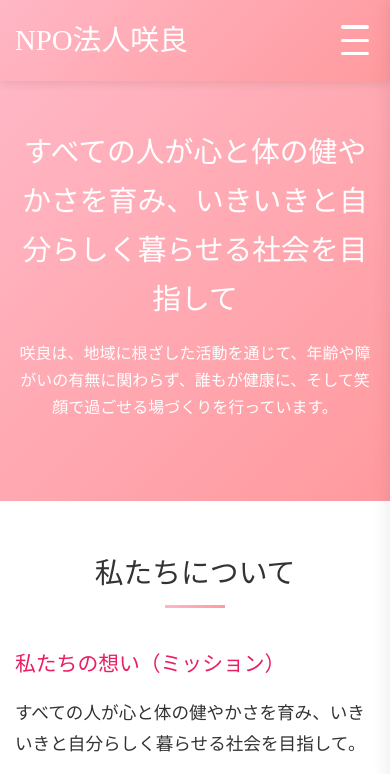
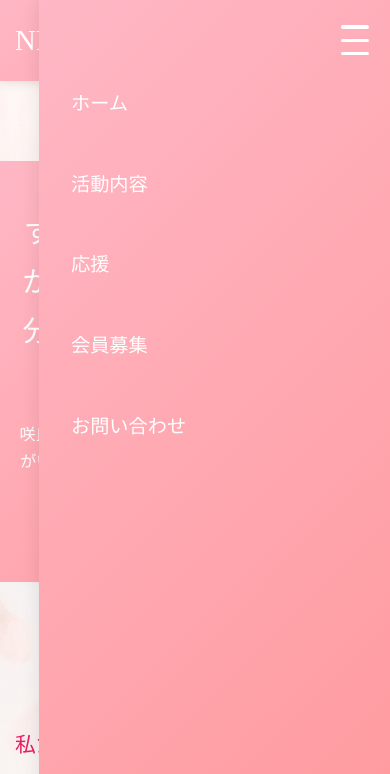
Before and after one commit to akadotani/npo-sakura, a plain HTML site: page index.html in a window 390 px wide. Both pictures are taken after a click on the button "メニューを開く". Shown: the top 774 px of the page. Drawn offline with Linux system fonts and the light colour scheme.

Commit message:
fix: fix humberger menu error

```diff
--- a/assets/css/styles.css
+++ b/assets/css/styles.css
@@ -21,7 +21,7 @@ body::before {
     left: 0;
     width: 100%;
     height: 100%;
-    background-image: url('sakura-bg.png');
+    background-image: url('/assets/images/sakura-bg.png');
     background-size: cover;
     background-position: center;
     background-repeat: no-repeat;
@@ -44,8 +44,9 @@ body::before {
     position: fixed;
     top: 0;
     width: 100%;
-    z-index: 1000;
+    z-index: 10000;
     box-shadow: 0 2px 10px rgba(0,0,0,0.1);
+    position: relative;
 }
 
 .header .container {
@@ -743,7 +744,7 @@ main {
     background: none;
     border: none;
     cursor: pointer;
-    z-index: 1100;
+    z-index: 12000;
 }
 .hamburger span {
     display: block;
@@ -767,7 +768,7 @@ main {
         box-shadow: -2px 0 16px rgba(0,0,0,0.08);
         transform: translateX(100%);
         transition: transform 0.3s cubic-bezier(.4,0,.2,1);
-        z-index: 1050;
+        z-index: 11000;
         display: flex;
         flex-direction: column;
         justify-content: flex-start;
--- a/assets/js/include.js
+++ b/assets/js/include.js
@@ -1,9 +1,30 @@
-function includeHTML(id, url) {
+function includeHTML(id, url, callback) {
   fetch(url)
     .then(res => res.text())
-    .then(html => { document.getElementById(id).innerHTML = html; });
+    .then(html => {
+      document.getElementById(id).innerHTML = html;
+      if (callback) callback();
+    });
 }
+
 document.addEventListener('DOMContentLoaded', function() {
-  includeHTML('header', 'header.html');
+  includeHTML('header', 'header.html', function() {
+    // headerの読み込みが終わった後に実行
+    const hamburger = document.getElementById('hamburger');
+    const nav = document.getElementById('nav');
+    if (hamburger && nav) {
+      hamburger.addEventListener('click', function() {
+        nav.classList.toggle('open');
+        document.body.classList.toggle('menu-open');
+      });
+      // メニュー内リンククリックで自動的に閉じる
+      nav.querySelectorAll('a').forEach(link => {
+        link.addEventListener('click', () => {
+          nav.classList.remove('open');
+          document.body.classList.remove('menu-open');
+        });
+      });
+    }
+  });
   includeHTML('footer', 'footer.html');
 });
--- a/assets/js/menu.js
+++ /dev/null
@@ -1,15 +0,0 @@
-document.addEventListener('DOMContentLoaded', function() {
-    const hamburger = document.getElementById('hamburger');
-    const nav = document.getElementById('nav');
-    hamburger.addEventListener('click', function() {
-        nav.classList.toggle('open');
-        document.body.classList.toggle('menu-open');
-    });
-    // メニュー内リンククリックで自動的に閉じる
-    nav.querySelectorAll('a').forEach(link => {
-        link.addEventListener('click', () => {
-            nav.classList.remove('open');
-            document.body.classList.remove('menu-open');
-        });
-    });
-});
```
